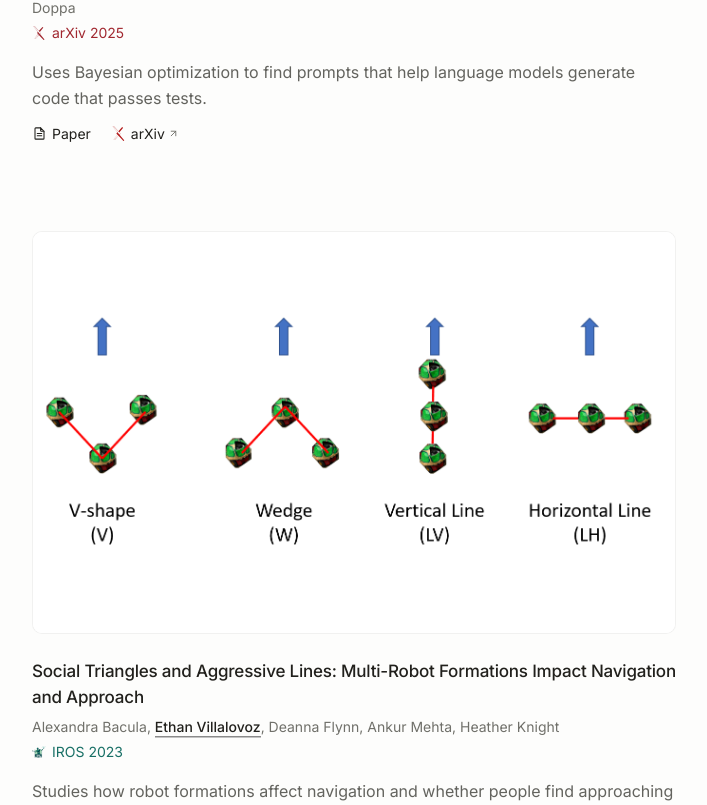
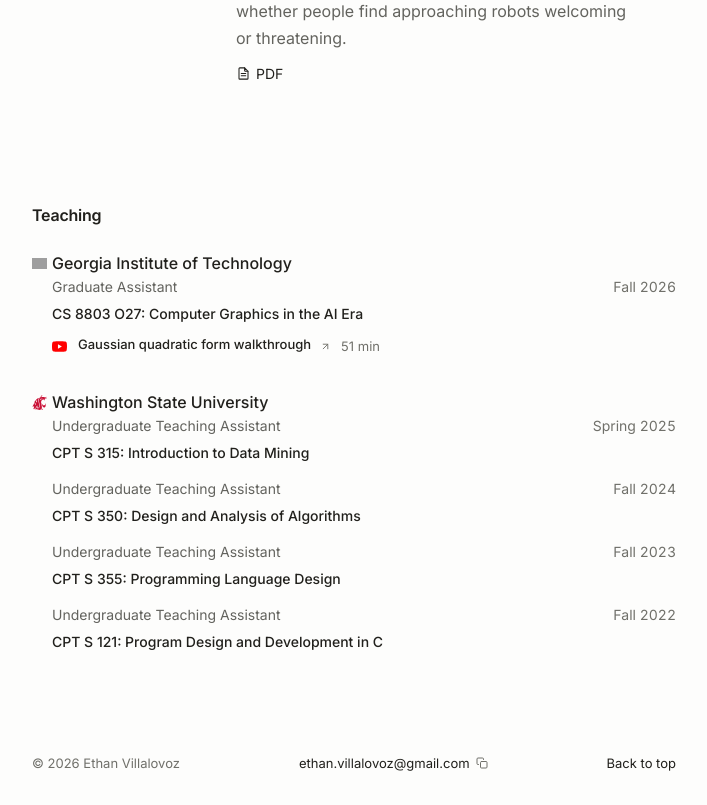
Before and after one commit to ethanvillalovoz/ethanvillalovoz.github.io, a Next.js app: page / in a window 1280 px wide. Shown: the part 1695-2500 px from the top of the page, without its empty margins (286-993 px from the left). Built offline with nearby package versions, Linux system fonts and the light colour scheme; grey boxes are pictures that could not be loaded.

Commit message:
Refine publication layout and improve resource access

```diff
--- a/src/app/globals.css
+++ b/src/app/globals.css
@@ -421,7 +421,7 @@
   border-radius: 10px;
   display: block;
   overflow: hidden;
-  align-self: center;
+  align-self: start;
   width: 100%;
 }
 
@@ -534,6 +534,21 @@
 .portfolio-work-description {
   color: rgb(var(--foreground));
   margin: 16px 0 0;
+}
+
+@media (min-width: 692px) {
+  .portfolio-work-item {
+    grid-template-columns: 180px minmax(0, 1fr);
+  }
+}
+
+.portfolio-copy-mark {
+  display: inline-block;
+  width: 12px;
+  height: 12px;
+  margin-left: 6px;
+  vertical-align: -1px;
+  color: rgb(var(--muted));
 }
 
 .portfolio-organization-link {
@@ -783,6 +798,30 @@
   margin: 6px 0 0;
 }
 
+.teaching-tutorial {
+  display: flex;
+  align-items: center;
+  flex-wrap: wrap;
+  gap: 4px 10px;
+  margin-top: 6px;
+  color: rgb(var(--muted));
+  font-size: 0.8125rem;
+  line-height: 1.3125rem;
+}
+
+.teaching-tutorial .portfolio-link {
+  display: inline-flex;
+  align-items: center;
+  gap: 6px;
+  min-height: 32px;
+  transition: transform var(--motion-fast) var(--ease-out);
+  transform-origin: left center;
+}
+
+@media (pointer: coarse) {
+  .teaching-tutorial .portfolio-link { min-height: 44px; }
+}
+
 @media (hover: hover) and (pointer: fine) {
   .portfolio-link:hover:not(:focus-visible) .portfolio-link-text,
   .portfolio-organization-link:hover:not(:focus-visible) .portfolio-link-text {
@@ -884,9 +923,11 @@
 
 /* Feedback belongs to existing actions, never the static publication images. */
 .portfolio-profile-links .portfolio-link:active,
+.teaching-tutorial .portfolio-link:active,
 .portfolio-work-resources .portfolio-link:active { transform: scale(.97); }
 .portfolio-row-date, .teaching-term { font-variant-numeric: tabular-nums; }
 .portfolio-profile-links .portfolio-link:focus-visible,
+.teaching-tutorial .portfolio-link:focus-visible,
 .portfolio-work-resources .portfolio-link:focus-visible { transition: none; transform: none; }
 
 @media (max-width: 599px) {
@@ -916,6 +957,7 @@
 
 @media (prefers-reduced-motion: reduce) {
   .portfolio-profile-links .portfolio-link:active,
+  .teaching-tutorial .portfolio-link:active,
   .portfolio-work-resources .portfolio-link:active { transform: none; }
 }
 
--- a/src/components/CopyEmail.tsx
+++ b/src/components/CopyEmail.tsx
@@ -1,12 +1,12 @@
 "use client";
 
 import { useEffect, useRef, useState, type MouseEvent } from "react";
-import { FiCheck } from "react-icons/fi";
+import { FiCheck, FiCopy } from "react-icons/fi";
 import Hint from "./Hint";
 
 const email = "ethan.villalovoz@gmail.com";
 
-export default function CopyEmail() {
+export default function CopyEmail({ punctuation = true }: { punctuation?: boolean }) {
   const [feedback, setFeedback] = useState({ result: "", sequence: 0, instant: false });
   const [visible, setVisible] = useState(false);
   const sequence = useRef(0);
@@ -50,10 +50,10 @@
     <Hint label="Copy email address" disabled={visible}>
       <button type="button" className="portfolio-link portfolio-copy-button" onClick={copy}
         data-copied={copied} data-instant={feedback.instant} aria-label={`Copy ${email} to clipboard`}>
-        <span className="portfolio-copy-address portfolio-link-text" aria-hidden="true">{email}</span>
+        <span className="portfolio-copy-address portfolio-link-text" aria-hidden="true">{email}<FiCopy className="portfolio-copy-mark" /></span>
         <span className="portfolio-copy-success" aria-hidden="true"><FiCheck /> Email copied</span>
       </button>
-    </Hint>.
+    </Hint>{punctuation && "."}
     <span className="portfolio-copy-status" data-state={visible && !copied ? "failed" : "idle"} data-instant={feedback.instant} aria-hidden="true">
       {feedback.result !== "Copied" ? feedback.result : ""}
     </span>
--- a/src/components/HomePageClient.tsx
+++ b/src/components/HomePageClient.tsx
@@ -287,6 +287,7 @@
 
 				<footer className="portfolio-footer" aria-label="Site footer">
 					<p>© {new Date().getFullYear()} Ethan Villalovoz</p>
+					<CopyEmail punctuation={false} />
 					<a href="#top" className="portfolio-link" onClick={(event) => {
 						event.preventDefault();
 						document.getElementById("top")?.focus({ preventScroll: true });
--- a/src/components/PublicationResources.tsx
+++ b/src/components/PublicationResources.tsx
@@ -32,9 +32,9 @@
 			{[...resources].sort((a, b) => rank(a) - rank(b)).map((resource) => {
 				const { Icon, brand } = resourceAppearance(resource);
 				return (
-					<a key={`${resource.label}-${resource.href}`} href={resource.href} target="_blank" rel="noopener noreferrer" className="portfolio-link" aria-label={resource.label === "Paper" ? `Paper: ${shortTitle}` : undefined}>
+					<a key={`${resource.label}-${resource.href}`} href={resource.href} target="_blank" rel="noopener noreferrer" className="portfolio-link" aria-label={resource.label === "Paper" ? `PDF: ${shortTitle}` : undefined}>
 						<Icon className="portfolio-resource-mark" data-brand={brand} aria-hidden="true" />
-						<AnimatedLabel arrow={resource.label !== "Paper"}>{resource.label}</AnimatedLabel>
+						<AnimatedLabel arrow={resource.label !== "Paper"}>{resource.label === "Paper" ? "PDF" : resource.label}</AnimatedLabel>
 					</a>
 				);
 			})}
--- a/src/components/TeachingSection.tsx
+++ b/src/components/TeachingSection.tsx
@@ -1,6 +1,8 @@
 import { teachingExperiences } from "@/data/research";
 import TextLink from "@/components/TextLink";
 import OrganizationLink from "@/components/OrganizationLink";
+import AnimatedLabel from "@/components/AnimatedLabel";
+import { SiYoutube } from "react-icons/si";
 
 const institutionLinks: Record<string, { href: string; iconSrc: string }> = {
 	"Georgia Institute of Technology": {
@@ -42,6 +44,17 @@
 											<TextLink href={experience.href}>{experience.course}</TextLink>
 										) : experience.course}
 									</p>
+									{experience.tutorial && (
+										<div className="teaching-tutorial">
+											<a href={experience.tutorial.href} target="_blank" rel="noopener noreferrer"
+												className="portfolio-link"
+												aria-label={`Watch tutorial: ${experience.tutorial.title} (${experience.tutorial.duration})`}>
+												<SiYoutube className="portfolio-resource-mark" data-brand="youtube" aria-hidden="true" />
+												<AnimatedLabel arrow>{experience.tutorial.title}</AnimatedLabel>
+											</a>
+											<span>{experience.tutorial.duration}</span>
+										</div>
+									)}
 								</li>
 							))}
 						</ol>
--- a/src/components/research/ResearchMedia.tsx
+++ b/src/components/research/ResearchMedia.tsx
@@ -11,7 +11,7 @@
         height={500}
         unoptimized
         loading={index === 0 ? "eager" : "lazy"}
-        sizes="(max-width: 691px) calc(100vw - 48px), 644px"
+        sizes="(max-width: 691px) calc(100vw - 48px), 180px"
         className="portfolio-work-image"
       />
     </div>
--- a/src/data/research.ts
+++ b/src/data/research.ts
@@ -28,6 +28,7 @@
 export interface TeachingExperience {
 	course: string;
 	href?: string;
+	tutorial?: { href: string; title: string; duration: string };
 	role: string;
 	institution: string;
 	term: string;
@@ -108,6 +109,11 @@
 	{
 		course: "CS 8803 O27: Computer Graphics in the AI Era",
 		href: "https://cgai-gatech.vercel.app/",
+		tutorial: {
+			href: "https://www.youtube.com/watch?v=BGdA0SxCdqI",
+			title: "Gaussian quadratic form walkthrough",
+			duration: "51 min",
+		},
 		role: "Graduate Assistant",
 		institution: "Georgia Institute of Technology",
 		term: "Fall 2026",
```
Also changed, not shown: 2 other files (tests, documents, lock files or other folders).
